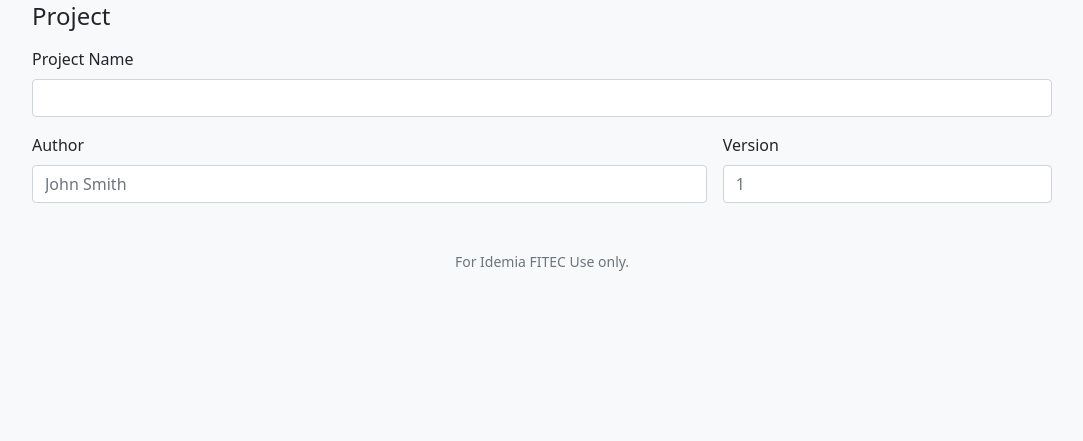
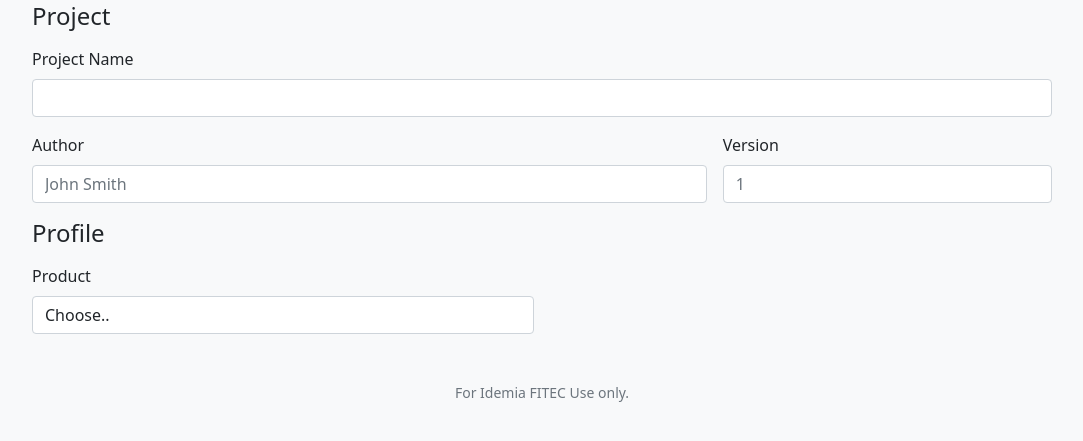
Before and after one commit to er01pr/APPD-v2, a Flask app: page / in a window 1280 px wide. Shown: the part 254-695 px from the top of the page, without its empty margins (98-1181 px from the left). Run offline with Flask 2, Linux system fonts and the light colour scheme; data comes from the database, SQL or seed files in the repository.

Commit message:
Added Product Selection in Profile

```diff
--- a/templates/index.html
+++ b/templates/index.html
@@ -12,8 +12,8 @@
 </div>
 
 <div class="container">
-    <h4 class="mb-3">Project</h4>
     <form novalidate>
+        <h4 class="mb-3">Project</h4>
         <div class="row g-3">
             <div>
                 <label for="projectName" class="form-label">Project Name</label>
@@ -38,6 +38,15 @@
                     Valid version number is required.
                 </div>
             </div>
+            <div class="col-sm-6">
+                <h4 class="mb-3">Profile</h4>
+                <label for="product" class="form-label">Product</label>
+                <select id="product" type="text" class="form-control" placeholder="Choose.." required>
+                        <option value="" disabled selected>Choose..</option>
+                        <option value="dual">Dual</option>
+                        <option value="contact">Contact</option>
+                </select>
+            </div>
         </div>
     </form>
 </div>
```
